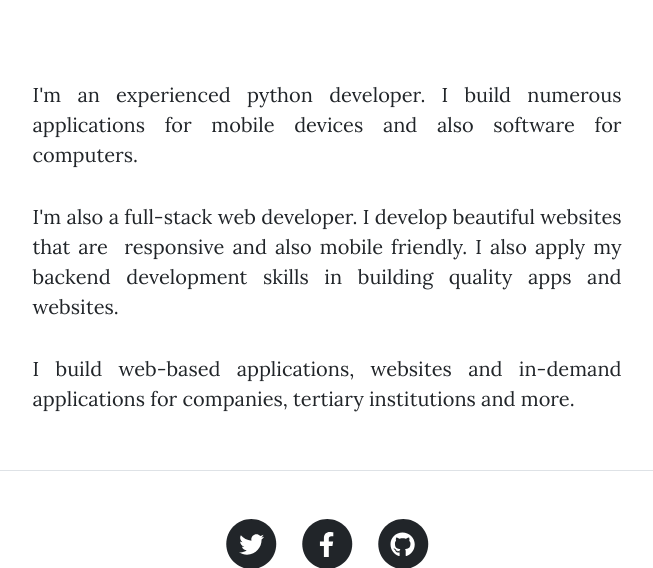
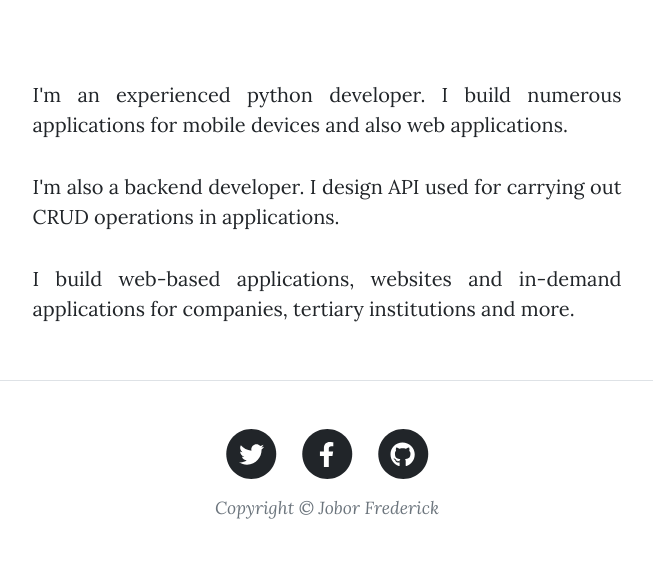
Before and after one commit to Jobor-Marho/djangoblog, a Django app: page /about/ in a window 1280 px wide. Shown: the part 532-1100 px from the top of the page, without its empty margins (313-966 px from the left). After the commit the page ends 1051 px from the top, so only its background shows below. Run offline with Django 5.2, Linux system fonts and the light colour scheme; parts of the project's set-up code (start-up, migrations or seed data) failed here and were passed over; some libraries are stand-ins or nearby versions.

Commit message:
changed about

```diff
--- a/blogapi/templates/about.html
+++ b/blogapi/templates/about.html
@@ -21,8 +21,8 @@
             <div class="container px-4 px-lg-5">
                 <div class="row gx-4 gx-lg-5 justify-content-center">
                     <div class="col-md-10 col-lg-8 col-xl-7 about">
-                        <p>I'm an experienced python developer. I build numerous applications for mobile devices and also software for computers.</p>
-                        <p>I'm also a full-stack web developer. I develop beautiful websites that are&nbsp; responsive and also mobile friendly. I also apply my backend development skills in building quality apps and websites.</p>
+                        <p>I'm an experienced python developer. I build numerous applications for mobile devices and also web applications.</p>
+                        <p>I'm also a backend developer. I design API used for carrying out CRUD operations in applications.</p>
                         <p>I build web-based applications, websites and in-demand applications for companies, tertiary institutions and more.</p>
                     </div>
                 </div>
```
